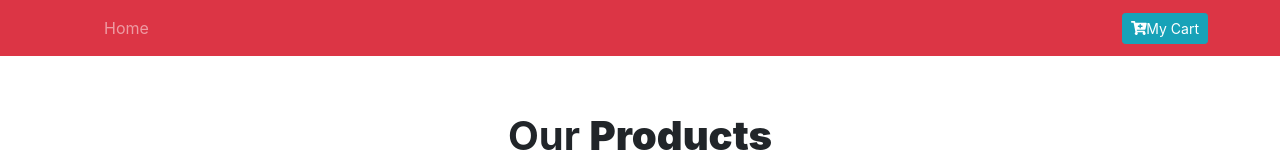
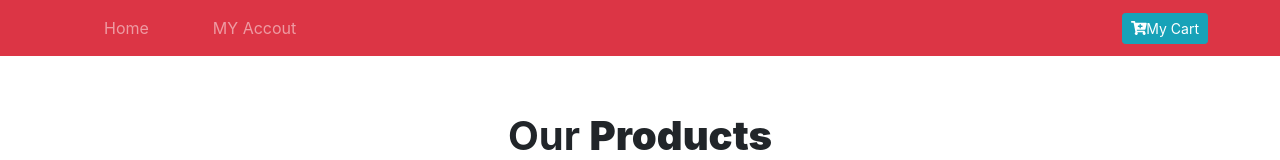
Before and after one commit to Zebedeu/machize-shop, a React (Create React App) app: page / in a window 1280 px wide. Shown: the top 160 px of the page. Built offline with nearby package versions, Linux system fonts and the light colour scheme.

Commit message:
Update navBar.jsx

```diff
--- a/src/components/navBar.jsx
+++ b/src/components/navBar.jsx
@@ -11,8 +11,11 @@ class NavBar extends Component {
             <Link to="/">
             </Link>
             <ul className="navbar-nav align-items-center">
+            <li className="nav-item ml-5">
+                <Link to="/" className="nav-link">Home</Link>
+                </li>
                 <li className="nav-item ml-5">
-                <Link to="/" className="nav-link">Home</Link>
+                <Link to="/dashboard" className="nav-link">MY Accout</Link>
                 </li>
             </ul>
             <Link to="/cart" className="ml-auto">
```
